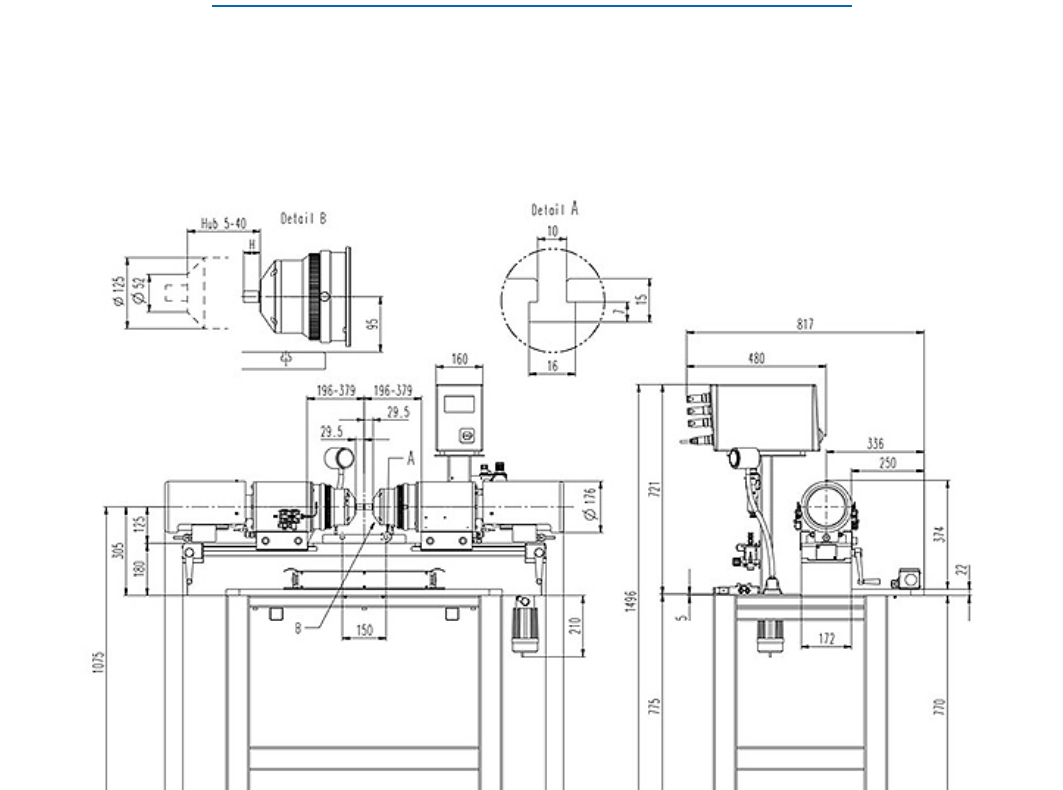
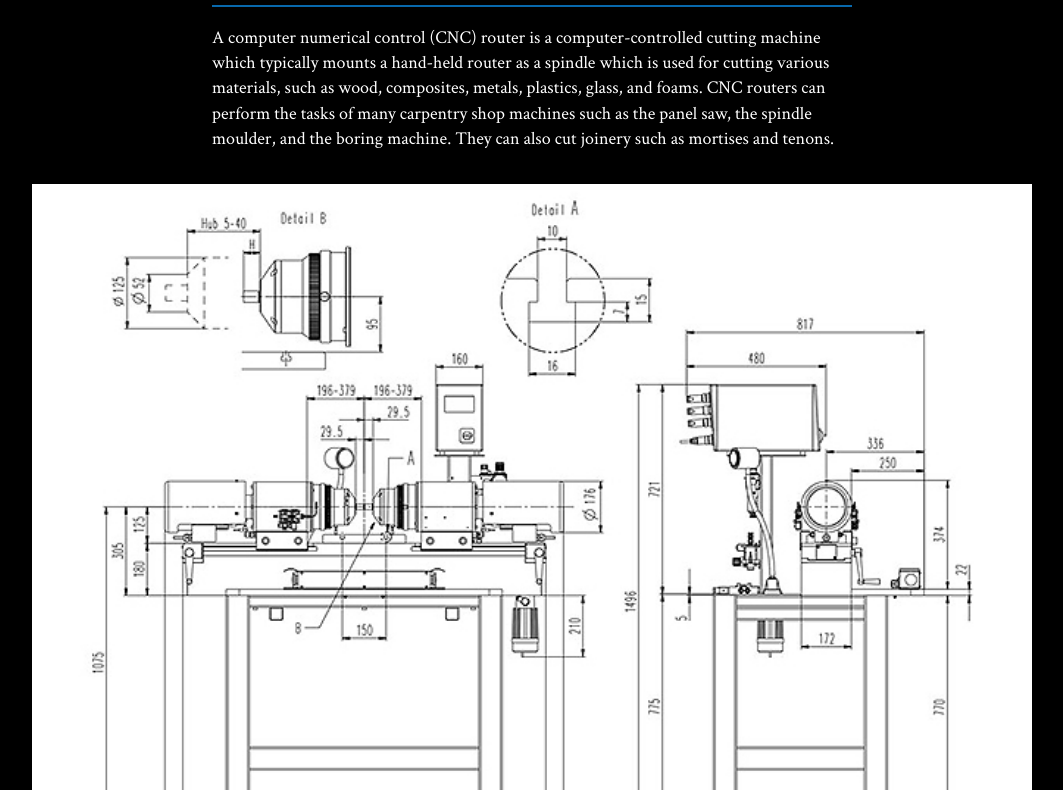
Before and after one commit to avawardbu/avawardbu.github.io, a plain HTML site: page Blackout/index.html in a window 1280 px wide. Shown: the part 119-909 px from the top of the page, without its empty margins (108-1171 px from the left). Drawn offline with Linux system fonts and the light colour scheme.

Commit message:
Changed background

```diff
--- a/Blackout/index.html
+++ b/Blackout/index.html
@@ -1,4 +1,5 @@
 <!DOCTYPE html>
+<body style="background-color:black;"></body>
 <head>
     <title>CNC Router</title>
     <link rel="stylesheet" href="styles.css">
```
